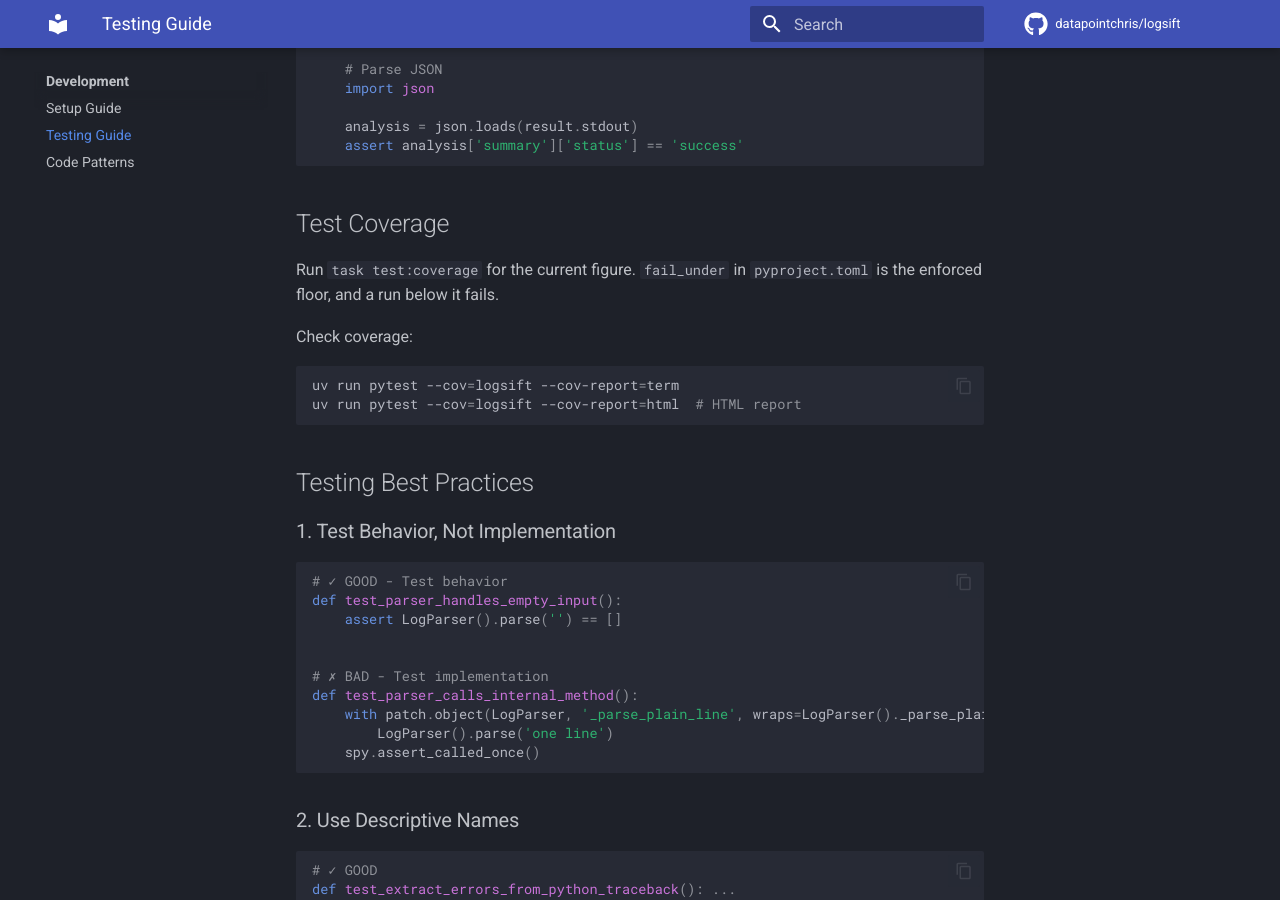
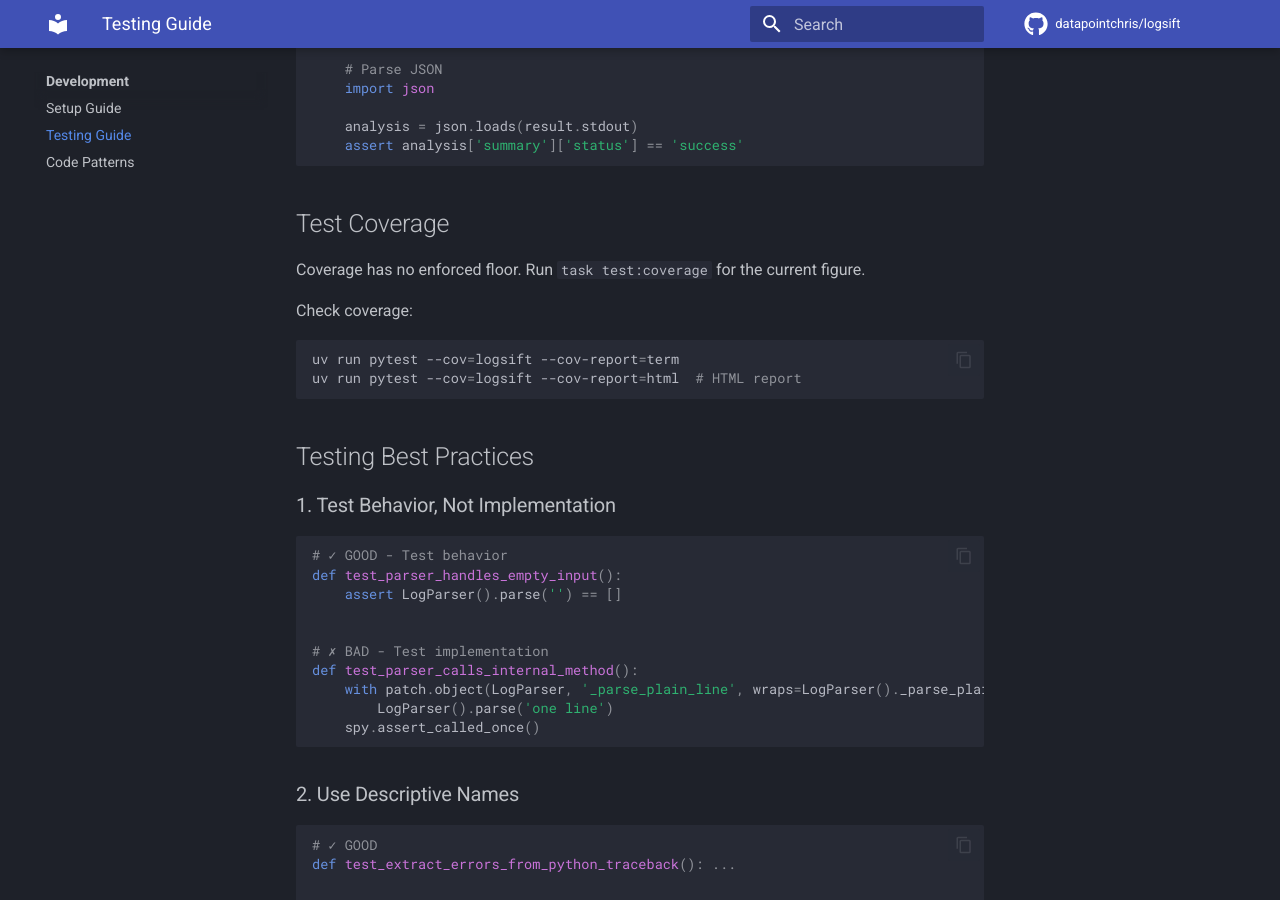
Before and after one commit to datapointchris/logsift, an MkDocs documentation site: the page built from docs/development/testing.md, in a window 1280 px wide and 900 px high, scrolled down 2415 px. Built offline with MkDocs 1.6.1 and Material for MkDocs 9.7.7, drawn with Linux system fonts in a browser that asks for light colours; comment, search, counter and statistics services are not loaded; the version menu is left out.

Commit message:
docs(testing): state that coverage has no enforced floor
The testing guide said fail_under in pyproject.toml enforces a coverage floor and that a run below it fails. pyproject.toml sets no fail_under, and no task or CI step passes --cov-fail-under, so no run ever fails on coverage. A reader trusting the guide would expect a gate that does not exist.

The section now says coverage has no enforced floor and that task test:coverage reports the current figure, matching what the project instructions already say.

Agent-Name: inbox.problem.fix
Agent-Session: 01a1ddae-0ac6-7768-ba1b-9976479776ef
Agent-Run: 01a1ddad-6063-7e81-a458-bcfc09ac6253

```diff
--- a/docs/development/testing.md
+++ b/docs/development/testing.md
@@ -118,8 +118,7 @@ def test_monitor_command_end_to_end():
 
 ## Test Coverage
 
-Run `task test:coverage` for the current figure. `fail_under` in `pyproject.toml` is the enforced
-floor, and a run below it fails.
+Coverage has no enforced floor. Run `task test:coverage` for the current figure.
 
 Check coverage:
 
```
